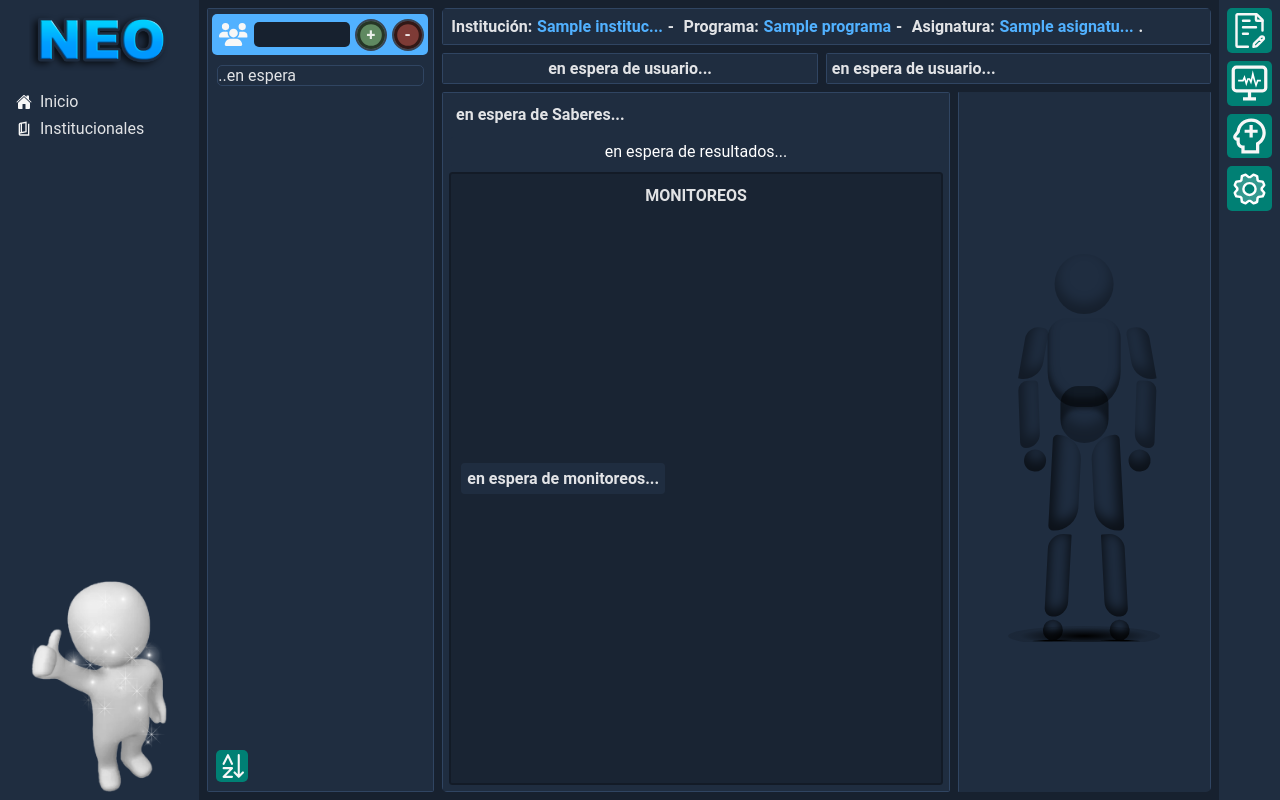
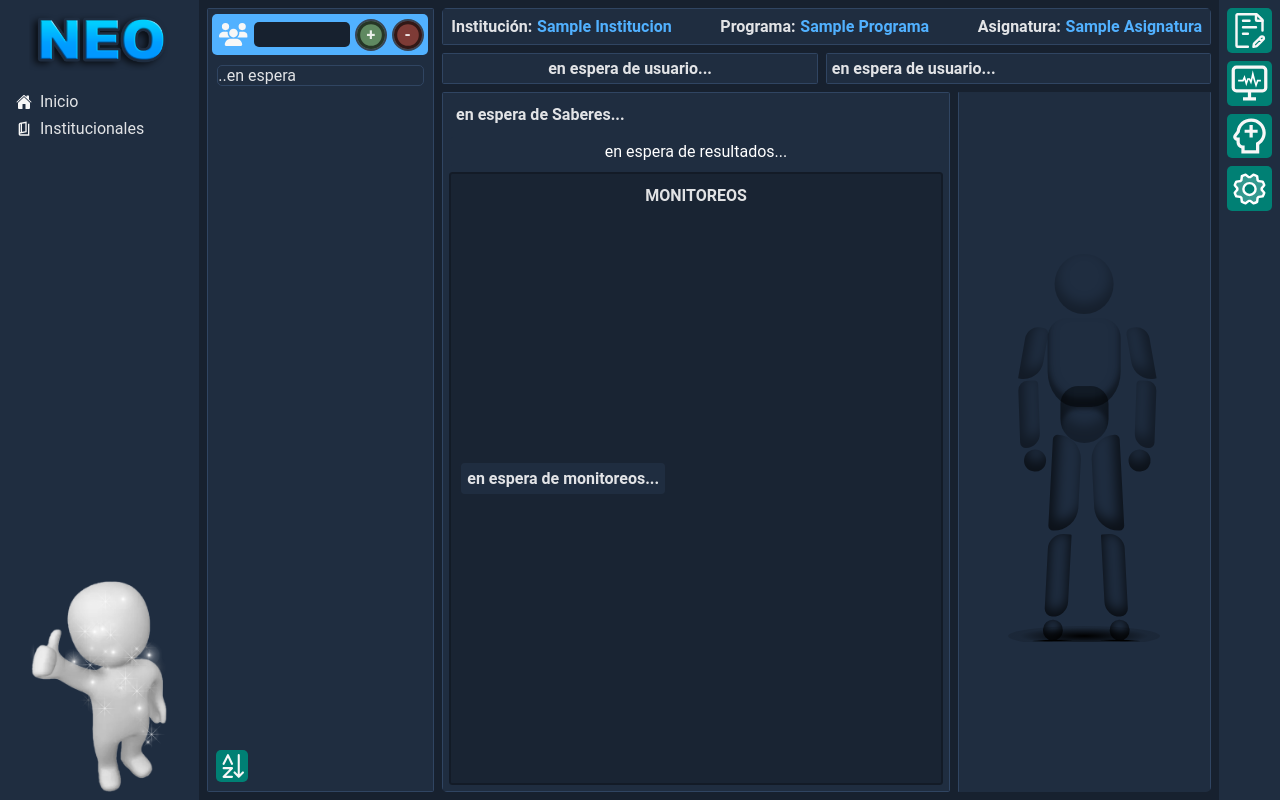
Before and after one commit to kafuz/multipacientes.beta, a Django app: template lobby/templates/start/index.html in a window 1280 px wide. Run offline with Django 5.2, Linux system fonts and the light colour scheme; the template is opened without the code that fills it: values that come from a table or form of the project are taken from there, others are empty; tables that the repository leaves empty hold one stand-in row (values such as "Sample post"); data that the repository does not hold is empty; some libraries are stand-ins or nearby versions.

Commit message:
title monitor

```diff
--- a/lobby/static/components/monitor/a-css/componets/nav.css
+++ b/lobby/static/components/monitor/a-css/componets/nav.css
@@ -7,6 +7,7 @@
     &>div {
         flex-grow: 1;
         display: flex;
+        justify-content: space-between;
         gap: 0.6em;
         padding: 0.5rem;
         border: 1px solid var(--surface-border);
@@ -21,6 +22,10 @@
             &>a {
                 color: var(--primary-color);
                 text-decoration: none;
+                overflow: hidden;
+                white-space: nowrap;
+                text-transform: capitalize;
+                text-overflow: ellipsis;
             }
         }
     }
--- a/lobby/templates/start/index.html
+++ b/lobby/templates/start/index.html
@@ -111,18 +111,15 @@
             <div>
                 <div>
                     <span>Institución: </span>
-                    <a href="{% url 'reload__programa' %}">{{ institucion.nombre|slice:":15"|lower|capfirst }}{% if institucion.nombre|length > 15 %}...{% endif %}</a>
-                    <span>-</span>
+                    <a href="{% url 'reload__programa' %}">{{ institucion.nombre}}</a>
                 </div>
                 <div>
                     <span>Programa: </span>
-                    <a href="{% url 'reload__asignatura' %}">{{ programa.nombre|slice:":15"|lower|capfirst }}{% if programa.nombre|length > 15 %}...{% endif %}</a>
-                    <span>-</span>
+                    <a href="{% url 'reload__asignatura' %}">{{ programa.nombre}}</a>
                 </div>
                 <div>
                     <span>Asignatura: </span>
-                    <a href="#">{{ asignatura.nombre|slice:":15"|lower|capfirst }}{% if asignatura.nombre|length > 15 %}...{% endif %}</a>
-                    <span>.</span>
+                    <a href="#">{{ asignatura.nombre}}</a>
                 </div>
 
             </div>
```
